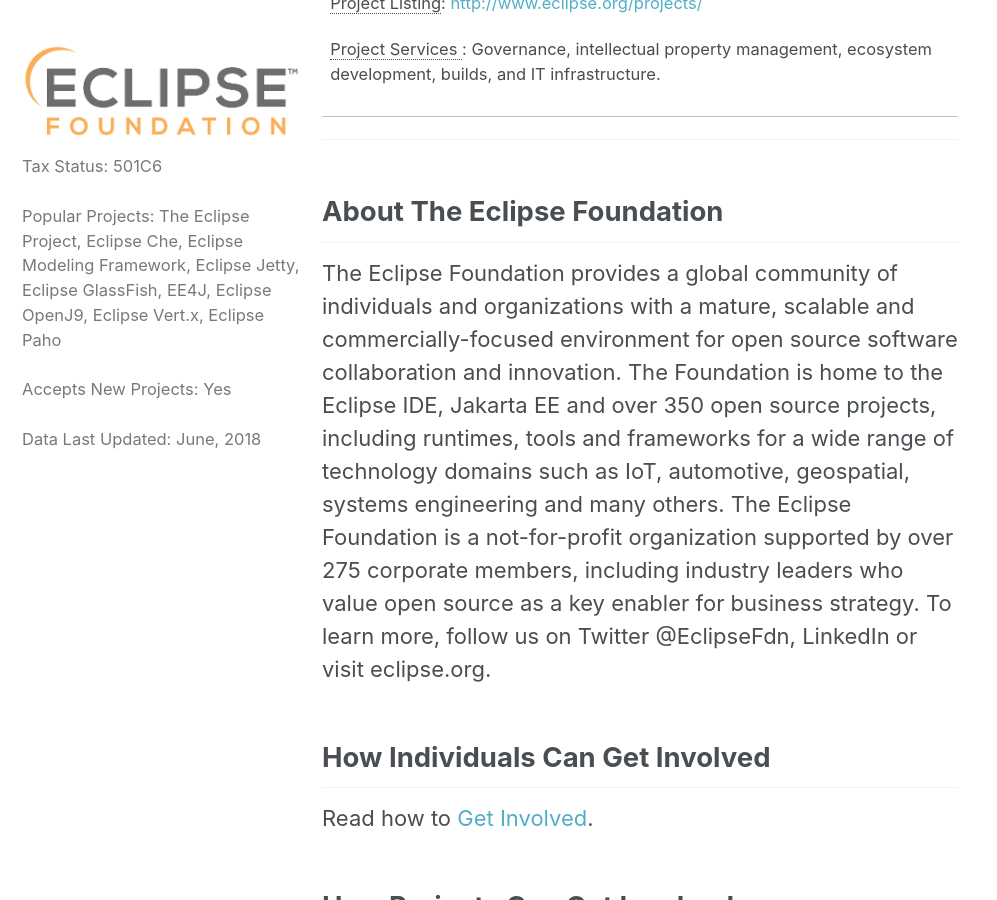
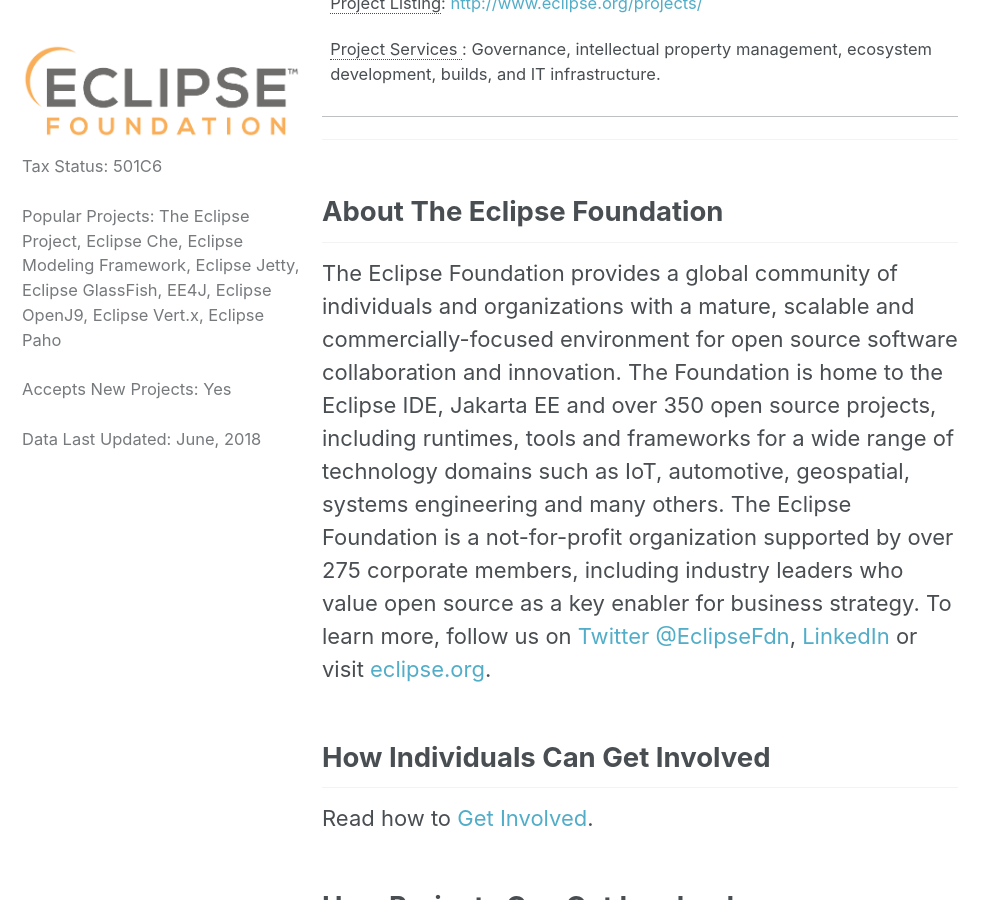
Before and after one commit to ShaneCurcuru/chooseafoundation, a Jekyll site: the page built from _foundations/eclipse.md, in a window 1280 px wide and 900 px high, scrolled down 1664 px. Shown: the whole window, without its empty margins (0-997 px from the left). Built offline with Jekyll 4.4.1, drawn with Linux system fonts in a browser that asks for light colours; some of the changed lines change nothing that is shown.

Commit message:
Include links

```diff
--- a/_foundations/eclipse.md
+++ b/_foundations/eclipse.md
@@ -61,7 +61,7 @@
 
 ## About The Eclipse Foundation
 
-The Eclipse Foundation provides a global community of individuals and organizations with a mature, scalable and commercially-focused environment for open source software collaboration and innovation. The Foundation is home to the Eclipse IDE, Jakarta EE and over 350 open source projects, including runtimes, tools and frameworks for a wide range of technology domains such as IoT, automotive, geospatial, systems engineering and many others. The Eclipse Foundation is a not-for-profit organization supported by over 275 corporate members, including industry leaders who value open source as a key enabler for business strategy. To learn more, follow us on Twitter @EclipseFdn, LinkedIn or visit eclipse.org.
+The Eclipse Foundation provides a global community of individuals and organizations with a mature, scalable and commercially-focused environment for open source software collaboration and innovation. The Foundation is home to the Eclipse IDE, Jakarta EE and over 350 open source projects, including runtimes, tools and frameworks for a wide range of technology domains such as IoT, automotive, geospatial, systems engineering and many others. The Eclipse Foundation is a not-for-profit organization supported by over 275 corporate members, including industry leaders who value open source as a key enabler for business strategy. To learn more, follow us on [Twitter @EclipseFdn](https://twitter.com/EclipseFdn), [LinkedIn](https://www.linkedin.com/company/eclipse-foundation/) or visit [eclipse.org](https://www.eclipse.org/).
 
 ## How Individuals Can Get Involved {#individual}
 
```
